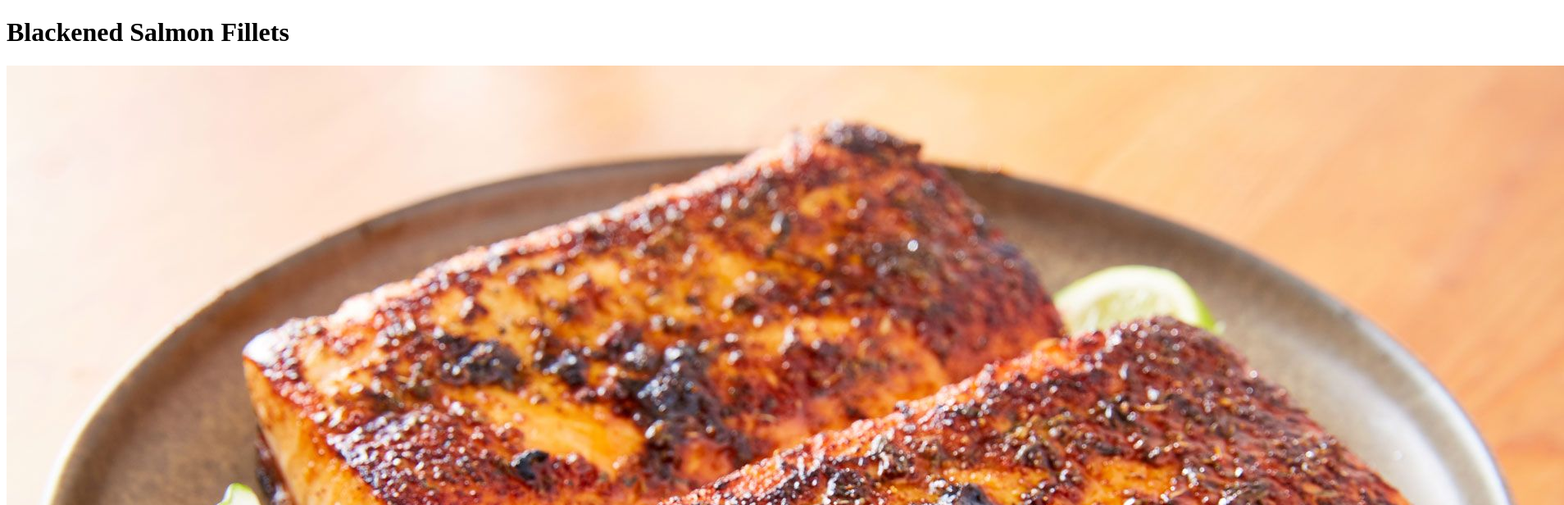
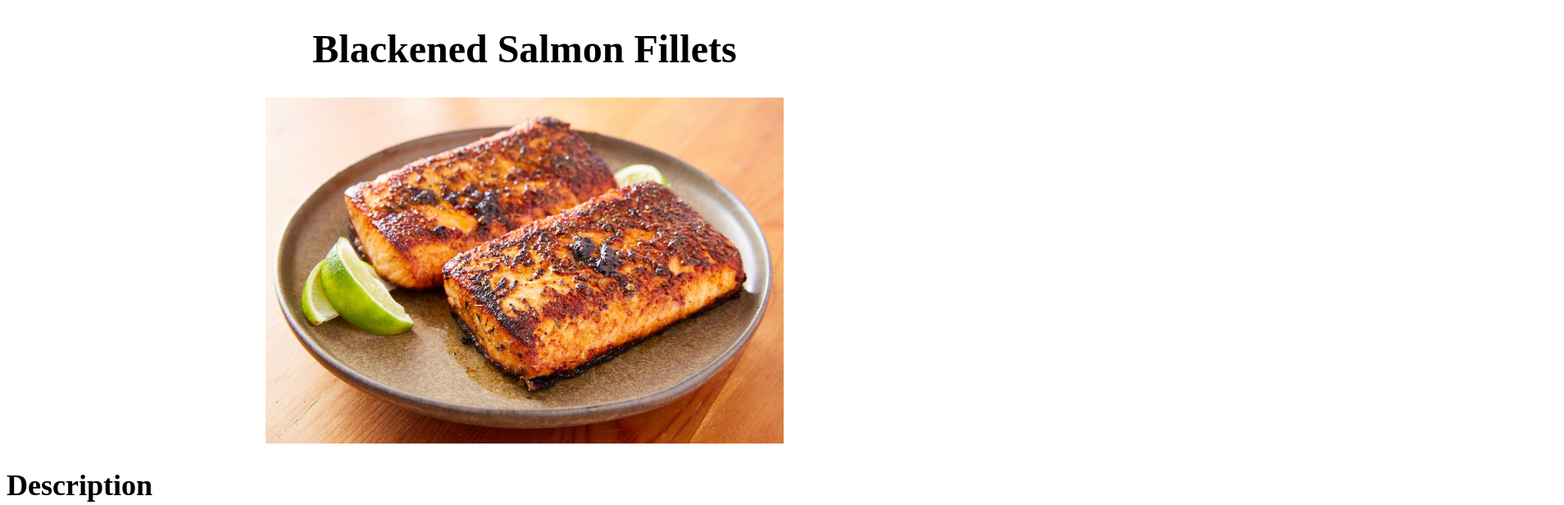
Before and after one commit to wsteo/odin-recipes, a plain HTML site: page recipes/blackened-salmon-fillets.html in a window 1280 px wide. Shown: the top 616 px of the page at 82% size, 1908 px wide, since content can reach past the window. Drawn offline with Linux system fonts and the light colour scheme.

Commit message:
Add CSS to recipe

```diff
--- a/recipes/blackened-salmon-fillets.html
+++ b/recipes/blackened-salmon-fillets.html
@@ -3,10 +3,11 @@
     <head>
         <meta charset="UTF-8">
         <title>Blacked Salmon Fillets Recipe</title>
+        <link rel="stylesheet" href="../styles.css">
     </head>
-    <body>
-        <h1>Blackened Salmon Fillets</h1>
-        <img src="../images/200824-delish-blackened-salmon-horizontal-15754-eb-1598893296.jpg" alt="Delicious looking blackened salmon">
+    <body class="default">
+        <div class="title"><h1>Blackened Salmon Fillets</h1></div>
+        <img class="food-image" src="../images/200824-delish-blackened-salmon-horizontal-15754-eb-1598893296.jpg" alt="Delicious looking blackened salmon">
         <h2>Description</h2>
         <p>Fire up succulent blackened salmon with an exciting blend of Cajun-style spices!</p>
         <h2>Ingredients</h2>
@@ -22,6 +23,7 @@
             <li>¼ teaspoon dried oregano</li>
             <li>4 salmon fillets, skin and bones removed</li>
             <li>½ cup unsalted butter, melted</li>
+
         </ul>
         <h2>Steps</h2>
         <ol>
--- /dev/null
+++ b/styles.css
@@ -0,0 +1,17 @@
+.default{
+    background-color: white;
+    font-size: 24px;
+}
+
+.title {
+    text-align: center;
+}
+
+.food-image {
+    width: 500px;
+    height: auto;
+    display: block;
+    margin-left: auto;
+    margin-right: auto;
+    width: 50%;
+}
```
Also changed, not shown: recipes/authentic-louisiana-red-beans-and-rice.html (+4 -3 lines), recipes/creamy-cajun-chicken-pasta.html (+4 -3 lines).
